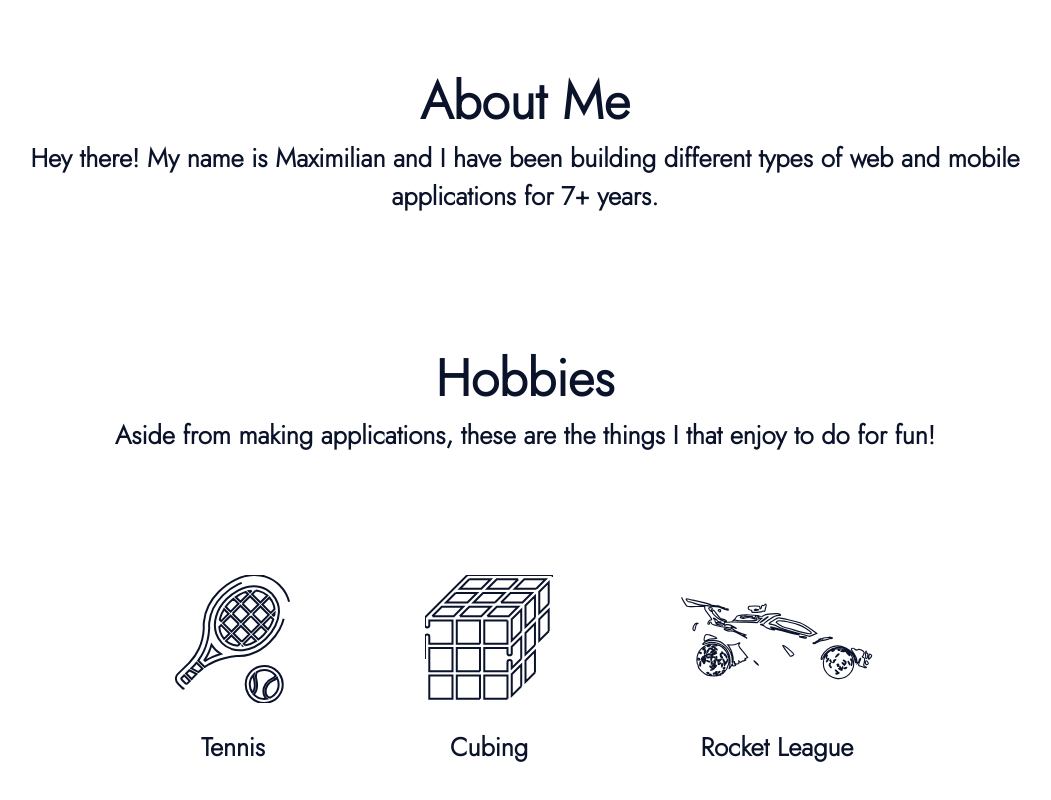
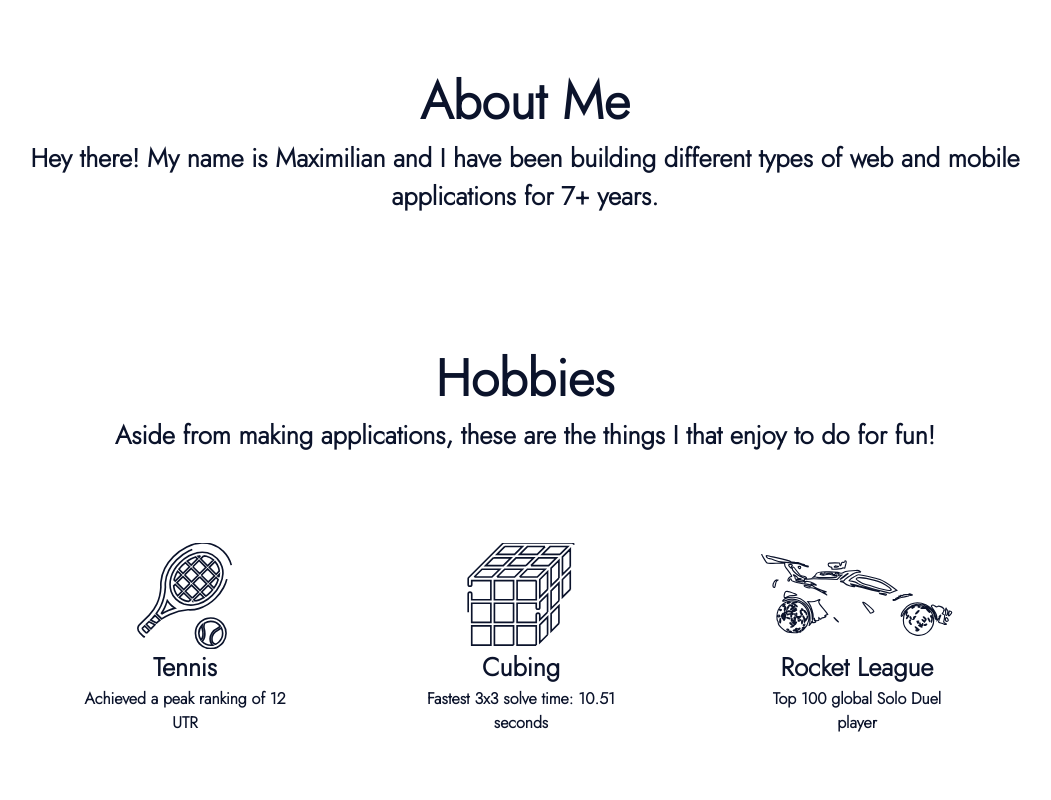
Before and after one commit to Maximilian-Oberholtzer/maximilian-portfolio, a React (Create React App) app: page / in a window 1280 px wide. Shown: the part 860-1660 px from the top of the page, without its empty margins (115-1166 px from the left). Built offline with nearby package versions, Linux system fonts and the light colour scheme.

Commit message:
added fade animations for about and hobbies section, hobbies grid style tweaks

```diff
--- a/src/components/Styles.js
+++ b/src/components/Styles.js
@@ -101,7 +101,8 @@ const useStyles = makeStyles((theme) => ({
     // transitionDelay: "0.1s",
     transform: "translate3d(0,0,0)",
     backgroundColor: theme.palette.background.main + " !important",
-    boxShadow: "none !important",
+    boxShadow:
+      "0px 2px 4px -1px rgb(0 0 0 / 20%), 0px 4px 5px 0px rgb(0 0 0 / 14%), 0px 1px 10px 0px rgb(0 0 0 / 12%)",
     padding: "0.5rem 5rem 0.5rem 5rem",
     [theme.breakpoints.down("sm")]: {
       padding: "0.5rem 2rem 0.5rem 2rem",
--- a/src/components/sections/About.js
+++ b/src/components/sections/About.js
@@ -2,23 +2,32 @@ import React from "react";
 import { useTheme, Container, Typography } from "@mui/material";
 import useStyles from "./Styles";
 import "animate.css";
+import { useInView } from "react-intersection-observer";
 import * as Scroll from "react-scroll";
 
 const About = () => {
   const classes = useStyles();
   const theme = useTheme();
+  const [aboutContainer, aboutContainerInView] = useInView({
+    threshold: 0,
+    triggerOnce: true,
+  });
 
   return (
     <Scroll.Element name="About">
       <section className={classes.aboutRoot}>
-        <Container className={classes.aboutContainer}>
-          <Typography className={classes.aboutTitle} component="h1">
-            About Me
-          </Typography>
-          <Typography className={classes.aboutSubText} component="h1">
-            Hey there! My name is Maximilian and I have been building different
-            types of web and mobile applications for 7+ years.
-          </Typography>
+        <Container className={classes.aboutContainer} ref={aboutContainer}>
+          {aboutContainerInView && (
+            <>
+              <Typography className={classes.aboutTitle} component="h1">
+                About Me
+              </Typography>
+              <Typography className={classes.aboutSubText} component="h1">
+                Hey there! My name is Maximilian and I have been building
+                different types of web and mobile applications for 7+ years.
+              </Typography>
+            </>
+          )}
         </Container>
       </section>
     </Scroll.Element>
--- a/src/components/sections/Hobbies.js
+++ b/src/components/sections/Hobbies.js
@@ -24,6 +24,10 @@ const pathVariants = {
 const Hobbies = () => {
   const classes = useStyles();
   const theme = useTheme();
+  const [hobbiesContainer, hobbiesContainerInView] = useInView({
+    threshold: 0,
+    triggerOnce: true,
+  });
   const [ref1, inView1] = useInView({ threshold: 0, triggerOnce: true });
   const [ref2, inView2] = useInView({ threshold: 0, triggerOnce: true });
   const [ref3, inView3] = useInView({ threshold: 0, triggerOnce: true });
@@ -31,20 +35,25 @@ const Hobbies = () => {
   return (
     <Scroll.Element name="Hobbies">
       <section className={classes.hobbiesRoot}>
-        <Container className={classes.hobbiesContainer}>
-          <Typography className={classes.hobbiesTitle} component="h1">
-            Hobbies
-          </Typography>
-          <Typography className={classes.hobbiesSubText} component="h1">
-            Aside from making applications, these are the things I that enjoy to
-            do for fun!
-          </Typography>
+        <Container className={classes.hobbiesContainer} ref={hobbiesContainer}>
+          {hobbiesContainerInView && (
+            <>
+              <Typography className={classes.hobbiesTitle} component="h1">
+                Hobbies
+              </Typography>
+              <Typography className={classes.hobbiesSubText} component="h1">
+                Aside from making applications, these are the things I that
+                enjoy to do for fun!
+              </Typography>
+            </>
+          )}
+
           <Grid
             container
             spacing={1}
-            style={{ padding: "4rem", justifyContent: "center" }}
+            style={{ padding: "2rem 0rem 2rem 0rem", justifyContent: "center" }}
           >
-            <Grid item className={classes.hobbiesGridItem}>
+            <Grid item xs={12} sm={4} className={classes.hobbiesGridItem}>
               {inView1 && (
                 <motion.svg
                   viewBox="0 0 512 512"
@@ -64,8 +73,9 @@ const Hobbies = () => {
               <Typography className={classes.hobbiesGridTitle} ref={ref1}>
                 Tennis
               </Typography>
+              <Typography>Achieved a peak ranking of 12 UTR</Typography>
             </Grid>
-            <Grid item className={classes.hobbiesGridItem}>
+            <Grid item xs={12} sm={4} className={classes.hobbiesGridItem}>
               {inView2 && (
                 <motion.svg
                   viewBox="0 0 512 512"
@@ -85,8 +95,9 @@ const Hobbies = () => {
               <Typography className={classes.hobbiesGridTitle} ref={ref2}>
                 Cubing
               </Typography>
+              <Typography>Fastest 3x3 solve time: 10.51 seconds</Typography>
             </Grid>
-            <Grid item className={classes.hobbiesGridItem}>
+            <Grid item xs={12} sm={4} className={classes.hobbiesGridItem}>
               {inView3 && (
                 <motion.svg
                   viewBox="0 0 300.000000 134.000000"
@@ -107,6 +118,7 @@ const Hobbies = () => {
               )}
               <Typography className={classes.hobbiesGridTitle} ref={ref3}>
                 Rocket League
+                <Typography>Top 100 global Solo Duel player</Typography>
               </Typography>
             </Grid>
           </Grid>
--- a/src/components/sections/Styles.js
+++ b/src/components/sections/Styles.js
@@ -31,7 +31,7 @@ const useStyles = makeStyles((theme) => ({
   heroText: {
     textAlign: "center",
     animation: "fadeIn",
-    animationDuration: "3s",
+    animationDuration: "2s",
     width: "50%",
     paddingLeft: "0 !important",
     [theme.breakpoints.down("sm")]: {
@@ -56,7 +56,7 @@ const useStyles = makeStyles((theme) => ({
   },
   heroImage: {
     animation: "fadeIn",
-    animationDuration: "3s",
+    animationDuration: "2s",
     width: "280px",
     borderRadius: "30px",
     backgroundColor: theme.palette.backgroundSecondary.main,
@@ -97,11 +97,15 @@ const useStyles = makeStyles((theme) => ({
     fontWeight: "bold !important",
     color: theme.palette.textMain.main,
     fontSize: "clamp(32px, 4vw, 56px) !important",
+    animation: "fadeIn",
+    animationDuration: "2s",
   },
   aboutSubText: {
     color: theme.palette.textMain.main,
     fontSize: "clamp(20px, 2vw, 26px) !important",
     textAlign: "center",
+    animation: "fadeIn",
+    animationDuration: "2s",
   },
   //////////////////
   //Hobbies Styles//
@@ -125,11 +129,15 @@ const useStyles = makeStyles((theme) => ({
     fontWeight: "bold !important",
     color: theme.palette.textMain.main,
     fontSize: "clamp(32px, 4vw, 56px) !important",
+    animation: "fadeIn",
+    animationDuration: "2s",
   },
   hobbiesSubText: {
     color: theme.palette.textMain.main,
     fontSize: "clamp(20px, 2vw, 26px) !important",
     textAlign: "center",
+    animation: "fadeIn",
+    animationDuration: "2s",
   },
   hobbiesGridTitle: {
     fontSize: "clamp(20px, 2vw, 26px) !important",
@@ -139,10 +147,14 @@ const useStyles = makeStyles((theme) => ({
     display: "flex",
     flexDirection: "column !important",
     justifyContent: "space-between",
-    padding: "4rem !important",
+    alignItems: "center",
+    padding: "4rem 4rem 4rem 4rem !important",
+    textAlign: "center",
     height: "20rem",
     color: theme.palette.textMain.main,
     borderRadius: "1rem",
+    minWidth: "33%",
+    flexGrow: "1",
   },
 }));
 
```
